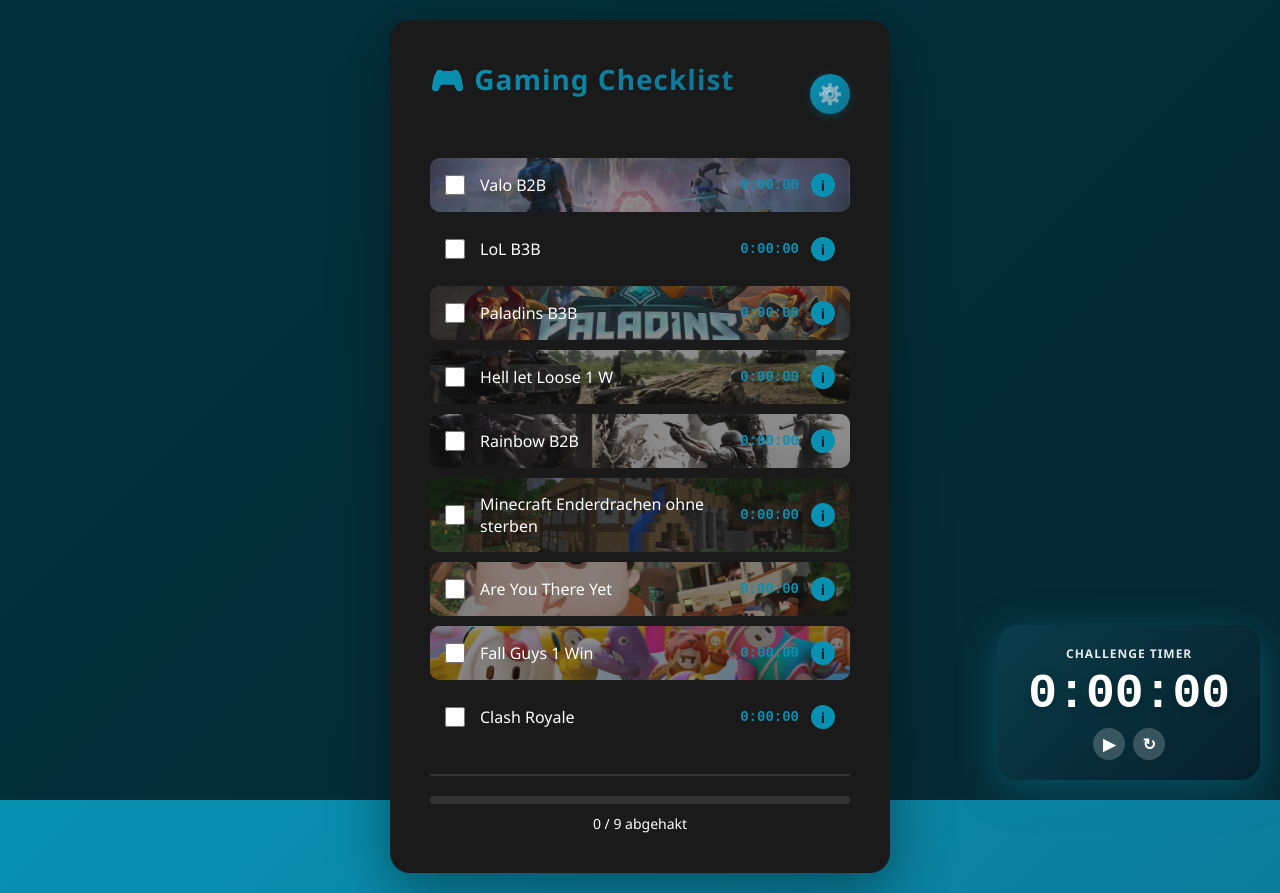
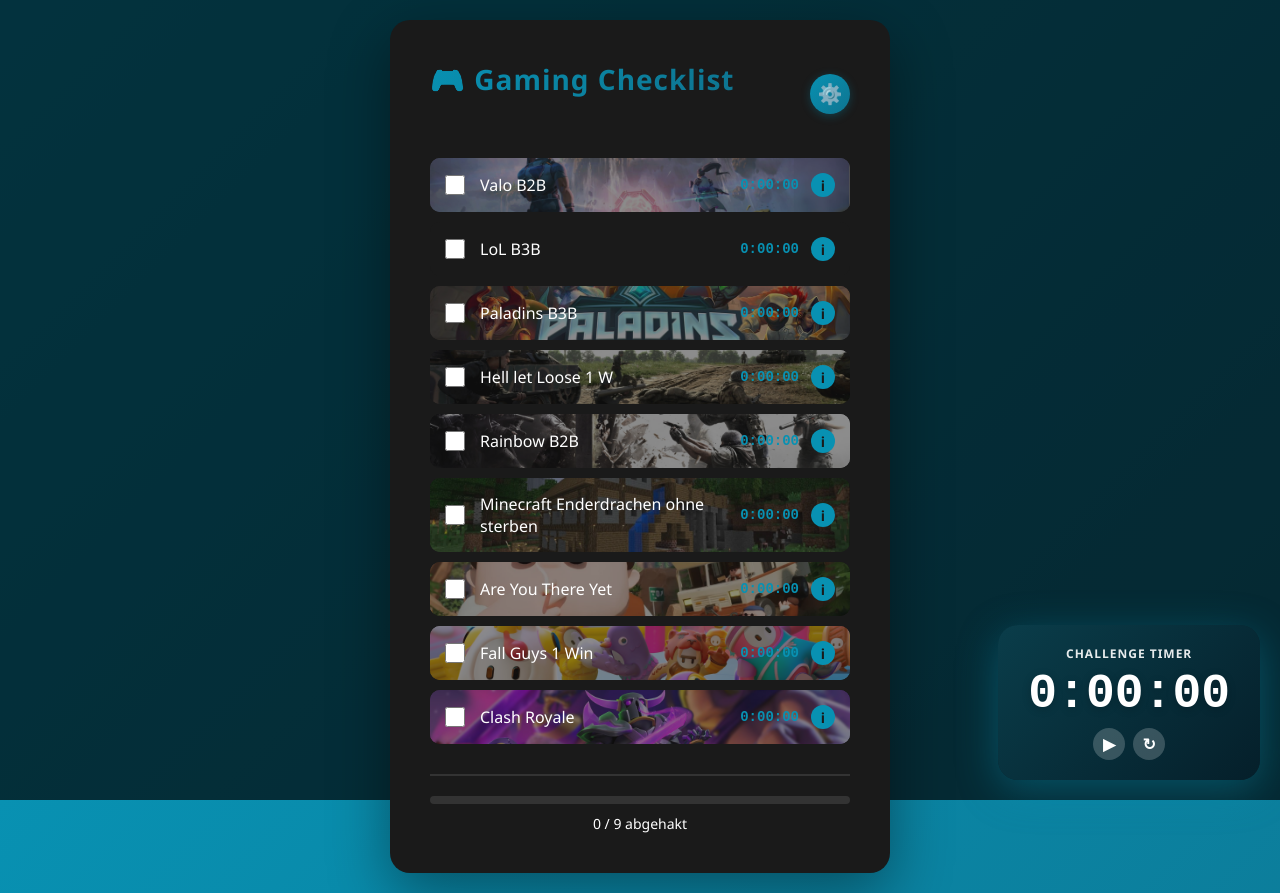
Before and after one commit to Luriiix/Winchallange-Website, a plain HTML site: page index.html in a window 1280 px wide. Drawn offline with Linux system fonts and the light colour scheme.

Commit message:
background

```diff
--- a/index.html
+++ b/index.html
@@ -675,7 +675,7 @@
                     </div>
                 </div>
             </li>
-            <li class="checklist-item" style="background-image: url('Images/clash-royale.jpg');">
+            <li class="checklist-item" style="background-image: url('Images/clashroyale.jpg');">
                 <input type="checkbox" id="item9">
                 <div class="checklist-item-content">
                     <label for="item9">Clash Royale</label>
```
Also changed, not shown: Images/clashroyale.jpg (added), 1 other file.
